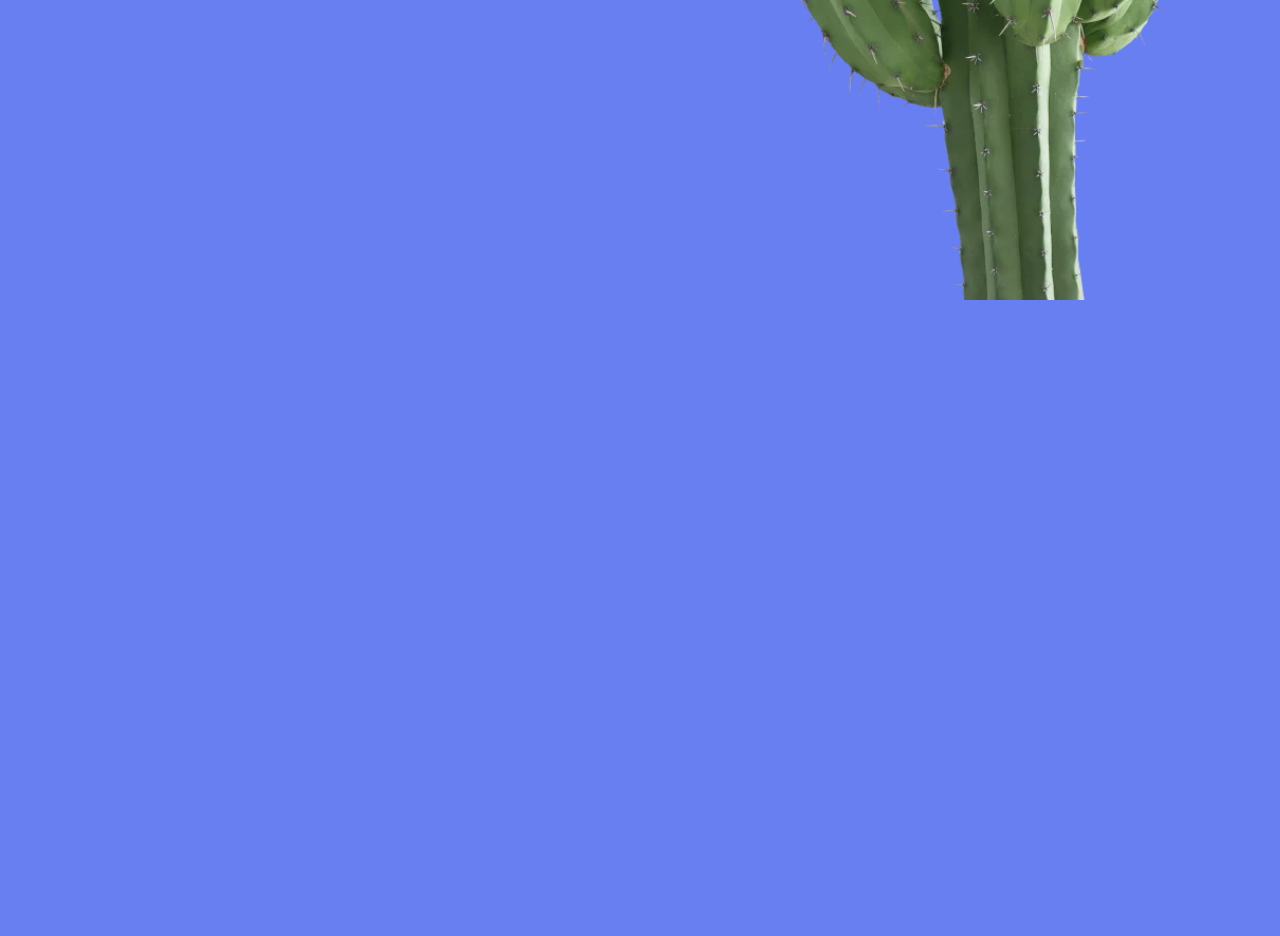
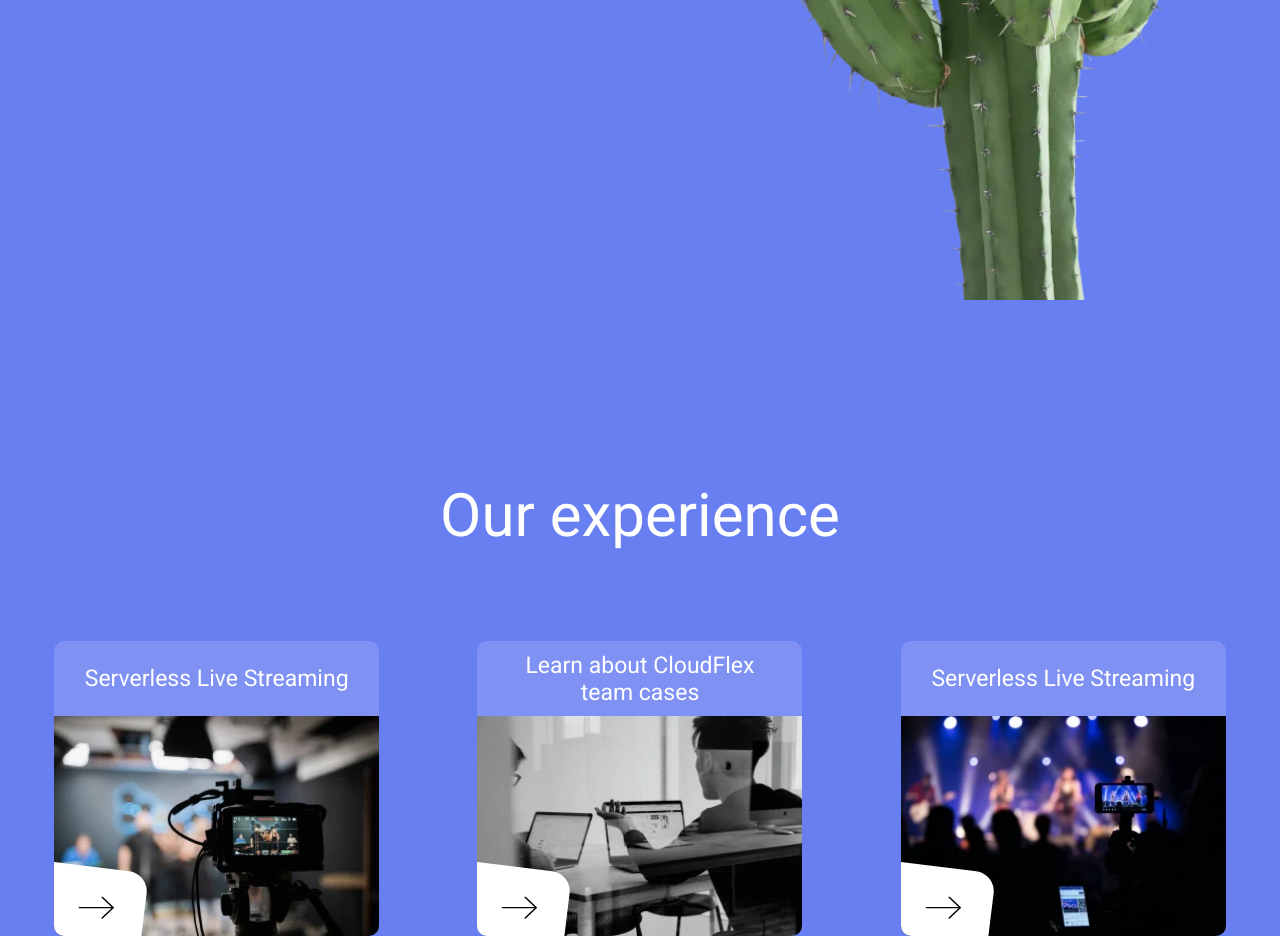
Before and after one commit to ink1982/live_streaming, a website: page index.html in a window 1280 px wide. Shown: the part 3488-4424 px from the top of the page. Before the commit the page ends 3788 px from the top, so only its background shows below. Drawn offline with nearby package versions, Linux system fonts and the light colour scheme; files that its build step writes are made by us from their sources.

Commit message:
expirience section implementation

```diff
--- a/index.html
+++ b/index.html
@@ -210,6 +210,60 @@
 					</div>
 				</div>
 			</section>
+
+			<section class="experience-section" aria-label="Experience section">
+				<div class="container">
+					<div class="experience">
+						<h2 class="experience__title">Our experience</h2>
+						<div class="experience__cards-wrapper">
+							<figure class="img-card">
+								<h3 class="img-card__title">Serverless Live Streaming</h3>
+								<img
+									class="img-card__preview"
+									src="assets/img/card_shooting.webp"
+									alt="Img card"
+								/>
+								<button class="img-card__btn">
+									<svg class="img-card__btn-icon" aria-label="arrow img">
+										<use href="assets/sprites.svg#arrow-icon"></use>
+									</svg>
+								</button>
+							</figure>
+
+							<figure class="img-card">
+								<h3 class="img-card__title">
+									<span>Learn about CloudFlex</span>
+									<span>team cases</span>
+								</h3>
+								<img
+									class="img-card__preview"
+									src="assets/img/card_working.webp"
+									alt="Img card"
+								/>
+								<button class="img-card__btn">
+									<svg class="img-card__btn-icon" aria-label="arrow img">
+										<use href="assets/sprites.svg#arrow-icon"></use>
+									</svg>
+								</button>
+							</figure>
+
+							<figure class="img-card">
+								<h3 class="img-card__title">Serverless Live Streaming</h3>
+								<img
+									class="img-card__preview"
+									src="assets/img/card_streaming.webp"
+									alt="Img card"
+								/>
+								<button class="img-card__btn">
+									<svg class="img-card__btn-icon" aria-label="arrow img">
+										<use href="assets/sprites.svg#arrow-icon"></use>
+									</svg>
+								</button>
+							</figure>
+						</div>
+					</div>
+				</div>
+			</section>
 		</main>
 		<footer></footer>
 	</body>
--- /dev/null
+++ b/styles/_experience.scss
@@ -0,0 +1,23 @@
+@use 'variables' as *;
+@use 'mixins' as *;
+
+.experience {
+	padding: 180px 0 0 0;
+	margin: 0 auto;
+	text-align: center;
+	@include d-flex(start, center, nowrap, column, 0, 90px);
+
+	&__title {
+		@include font(60px, 400, $color_white);
+
+		@media (max-width: $media_sm) {
+			@include font(35px, 400, $color_white);
+		}
+	}
+
+	&__cards-wrapper {
+		@include d-flex(space-around, center, wrap, row, 20px, 55px);
+		width: 100%;
+		padding: 0 15px;
+	}
+}
--- a/styles/_importer.scss
+++ b/styles/_importer.scss
@@ -4,3 +4,4 @@
 @forward 'hero';
 @forward 'work';
 @forward 'about';
+@forward 'experience';
```
